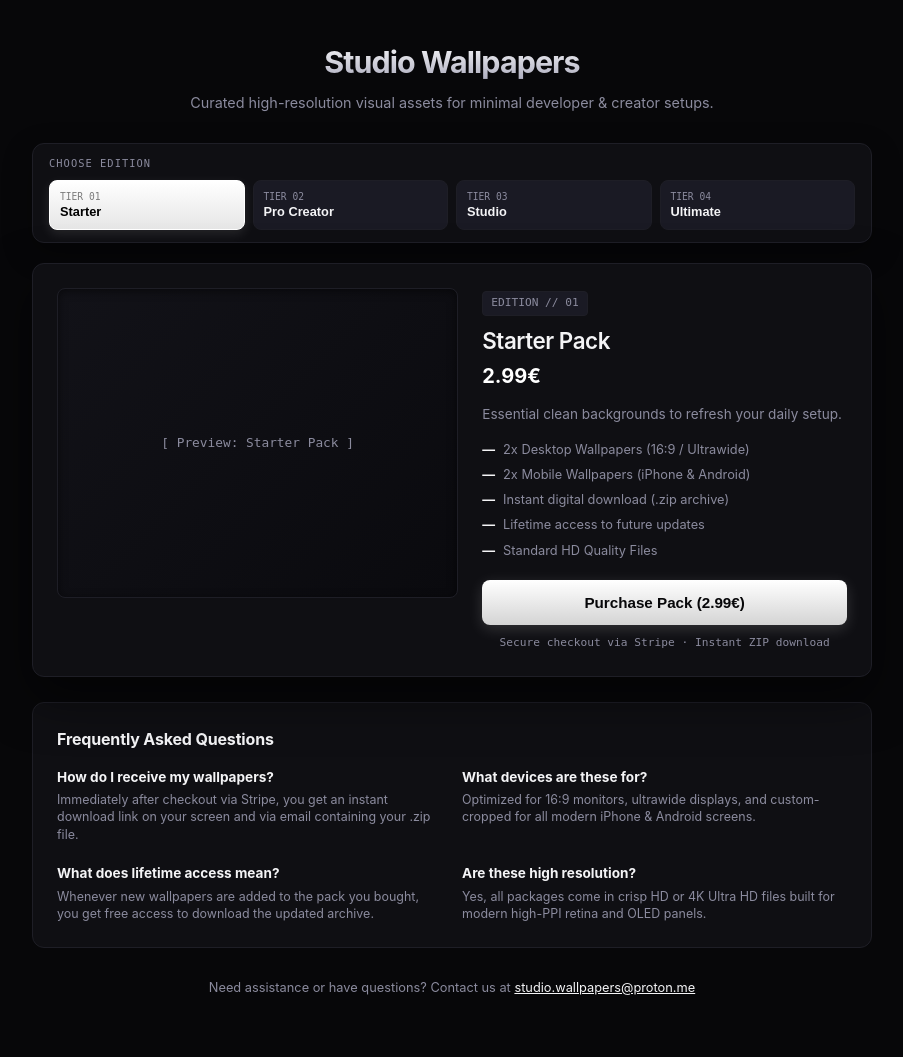
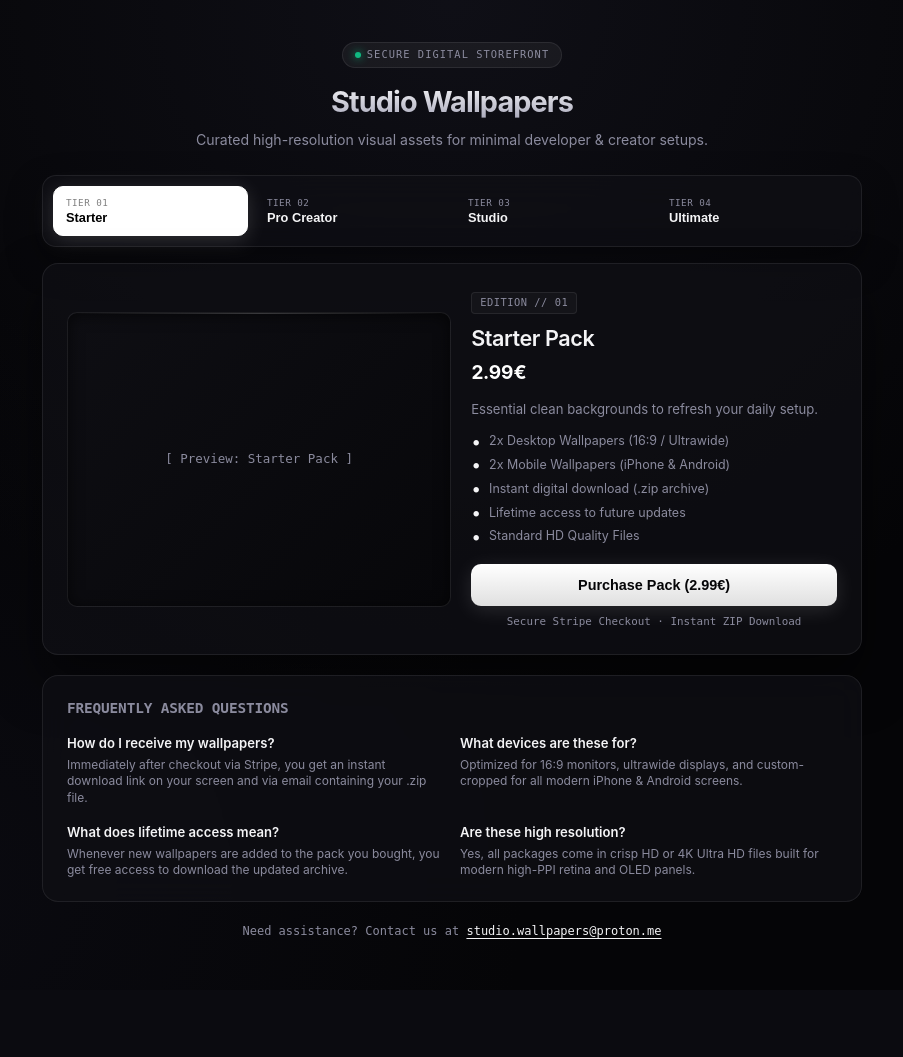
Before and after one commit to td3w/noxelstudio, a Flask app: page / in a window 1280 px wide. Shown: the whole page, without its empty margins (188-1091 px from the left). After the commit the page ends 939 px from the top, so only its background shows below. Run offline with Flask 3, Linux system fonts and the light colour scheme; some libraries are stand-ins or nearby versions.

Commit message:
Turn thumbnail row into interactive switcher tabs

```diff
--- a/templates/index.html
+++ b/templates/index.html
@@ -3,40 +3,69 @@
 <head>
     <meta charset="UTF-8">
     <meta name="viewport" content="width=device-width, initial-scale=1.0">
-    <title>Studio Wallpapers // Collections</title>
+    <title>Studio Wallpapers // High-End Digital Assets</title>
     <style>
         :root {
-            --bg: #070709;
-            --surface: #0f0f13;
-            --surface-hover: #16161c;
-            --border: #1e1e26;
-            --border-active: #3f3f4e;
+            --bg: #050507;
+            --surface: rgba(15, 15, 20, 0.75);
+            --surface-solid: #0f0f14;
+            --border: rgba(255, 255, 255, 0.08);
+            --border-hover: rgba(255, 255, 255, 0.2);
             --text: #f4f4f6;
             --muted: #8b8b9e;
             --accent: #ffffff;
-            --accent-dim: #1a1a24;
+            --accent-dim: rgba(255, 255, 255, 0.03);
+            --glow: rgba(255, 255, 255, 0.04);
         }
         * { box-sizing: border-box; }
         body {
             background-color: var(--bg);
+            background-image:
+                radial-gradient(circle at 50% 0%, rgba(30, 30, 45, 0.4) 0%, transparent 60%),
+                radial-gradient(circle at 10% 90%, rgba(15, 15, 25, 0.5) 0%, transparent 40%);
             color: var(--text);
             font-family: -apple-system, BlinkMacSystemFont, "Segoe UI", Roboto, Helvetica, Arial, sans-serif;
             margin: 0;
             padding: 40px 20px;
             display: flex;
             justify-content: center;
+            min-height: 100vh;
             line-height: 1.5;
         }
         .wrapper {
             width: 100%;
-            max-width: 840px;
+            max-width: 820px;
         }
+
+        /* Header */
         .header-title {
             text-align: center;
-            margin-bottom: 30px;
+            margin-bottom: 25px;
+        }
+        .badge-pill {
+            display: inline-flex;
+            align-items: center;
+            gap: 6px;
+            background: rgba(255, 255, 255, 0.05);
+            border: 1px solid var(--border);
+            padding: 4px 12px;
+            border-radius: 20px;
+            font-size: 0.65rem;
+            font-family: monospace;
+            color: var(--muted);
+            letter-spacing: 0.1em;
+            margin-bottom: 12px;
+            text-transform: uppercase;
+        }
+        .badge-dot {
+            width: 6px;
+            height: 6px;
+            background-color: #10b981;
+            border-radius: 50%;
+            box-shadow: 0 0 8px #10b981;
         }
         .header-title h1 {
-            font-size: 1.9rem;
+            font-size: 1.8rem;
             margin: 0 0 6px 0;
             font-weight: 700;
             letter-spacing: -0.03em;
@@ -46,65 +75,60 @@
         }
         .header-title p {
             color: var(--muted);
-            font-size: 0.9rem;
+            font-size: 0.88rem;
             margin: 0;
         }
 
         /* Switcher Bar */
         .switcher-card {
             background: var(--surface);
+            backdrop-filter: blur(16px);
+            -webkit-backdrop-filter: blur(16px);
             border: 1px solid var(--border);
-            border-radius: 12px;
-            padding: 12px 16px;
-            margin-bottom: 20px;
-            box-shadow: 0 10px 30px rgba(0,0,0,0.3);
-        }
-        .switcher-label {
-            font-size: 0.65rem;
-            font-family: monospace;
-            color: var(--muted);
-            letter-spacing: 0.1em;
-            margin-bottom: 8px;
-            display: block;
+            border-radius: 14px;
+            padding: 10px;
+            margin-bottom: 16px;
+            box-shadow: 0 15px 35px rgba(0,0,0,0.4);
         }
         .thumb-row {
             display: grid;
             grid-template-columns: repeat(4, 1fr);
-            gap: 8px;
+            gap: 6px;
         }
         @media (max-width: 600px) {
-            .thumb-row { grid-template-columns: repeat(2, 1fr); gap: 6px; }
+            .thumb-row { grid-template-columns: repeat(2, 1fr); }
         }
         .thumb-btn {
-            background: var(--accent-dim);
-            border: 1px solid var(--border);
-            border-radius: 8px;
-            padding: 10px;
+            background: transparent;
+            border: 1px solid transparent;
+            border-radius: 10px;
+            padding: 10px 12px;
             cursor: pointer;
-            transition: all 0.25s cubic-bezier(0.16, 1, 0.3, 1);
+            transition: all 0.2s cubic-bezier(0.16, 1, 0.3, 1);
             display: flex;
             flex-direction: column;
             gap: 2px;
             text-align: left;
         }
         .thumb-btn:hover {
-            background: var(--surface-hover);
-            border-color: var(--border-active);
+            background: rgba(255, 255, 255, 0.03);
+            border-color: var(--border);
         }
         .thumb-btn.active {
-            background: linear-gradient(180deg, #ffffff 0%, #e6e6e6 100%);
+            background: #ffffff;
             border-color: #ffffff;
             color: #000000;
-            box-shadow: 0 4px 12px rgba(255, 255, 255, 0.1);
+            box-shadow: 0 4px 20px rgba(255, 255, 255, 0.15);
         }
         .thumb-btn.active .btn-tier { color: rgba(0,0,0,0.5); }
         .thumb-btn.active .btn-name { color: #000000; font-weight: 700; }
 
         .btn-tier {
-            font-size: 0.6rem;
+            font-size: 0.58rem;
             font-family: monospace;
             color: var(--muted);
             text-transform: uppercase;
+            letter-spacing: 0.05em;
         }
         .btn-name {
             font-size: 0.8rem;
@@ -112,165 +136,189 @@
             color: var(--text);
         }
 
-        /* Product Box */
+        /* Product Panel */
         .product-panel {
             display: none;
             opacity: 0;
-            transition: opacity 0.3s ease;
+            transition: opacity 0.25s ease;
         }
         .product-panel.active {
             display: block;
             opacity: 1;
-            animation: fadeIn 0.4s ease forwards;
+            animation: fadeIn 0.3s cubic-bezier(0.16, 1, 0.3, 1) forwards;
         }
         @keyframes fadeIn {
-            from { opacity: 0; transform: translateY(5px); }
+            from { opacity: 0; transform: translateY(4px); }
             to { opacity: 1; transform: translateY(0); }
         }
 
         .product-grid {
             display: grid;
-            grid-template-columns: 1.1fr 1fr;
-            gap: 24px;
+            grid-template-columns: 1.05fr 1fr;
+            gap: 20px;
             background: var(--surface);
+            backdrop-filter: blur(16px);
+            -webkit-backdrop-filter: blur(16px);
             border: 1px solid var(--border);
-            border-radius: 12px;
+            border-radius: 16px;
             padding: 24px;
-            box-shadow: 0 20px 50px rgba(0,0,0,0.5);
-            margin-bottom: 25px;
+            box-shadow: 0 25px 50px rgba(0,0,0,0.5);
+            margin-bottom: 20px;
         }
         @media (max-width: 768px) {
             .product-grid { grid-template-columns: 1fr; padding: 20px; }
         }
 
-        .preview-pane { display: flex; flex-direction: column; gap: 12px; }
+        .preview-pane { display: flex; flex-direction: column; justify-content: center; }
         .main-img {
             width: 100%;
-            height: 310px;
-            background: linear-gradient(135deg, #121218 0%, #0a0a0e 100%);
-            border-radius: 8px;
+            height: 295px;
+            background: linear-gradient(135deg, #0e0e13 0%, #07070a 100%);
+            border-radius: 10px;
             border: 1px solid var(--border);
             display: flex;
             align-items: center;
             justify-content: center;
             font-family: monospace;
             color: var(--muted);
-            font-size: 0.8rem;
-            box-shadow: inset 0 2px 10px rgba(0,0,0,0.5);
+            font-size: 0.78rem;
+            box-shadow: inset 0 2px 15px rgba(0,0,0,0.6), 0 0 30px rgba(255,255,255,0.01);
+            position: relative;
+            overflow: hidden;
+        }
+        .main-img::after {
+            content: '';
+            position: absolute;
+            top: 0; left: 0; right: 0; height: 1px;
+            background: linear-gradient(90deg, transparent, rgba(255,255,255,0.2), transparent);
         }
 
         .details-pane { display: flex; flex-direction: column; justify-content: space-between; }
 
         .nav-tag {
-            font-size: 0.7rem;
+            font-size: 0.65rem;
             font-family: monospace;
             color: var(--muted);
             margin-bottom: 8px;
             display: inline-block;
-            background: var(--accent-dim);
+            background: rgba(255, 255, 255, 0.03);
             border: 1px solid var(--border);
-            padding: 3px 8px;
+            padding: 2px 8px;
             border-radius: 4px;
+            letter-spacing: 0.05em;
         }
 
         h2.product-title {
-            font-size: 1.4rem;
+            font-size: 1.35rem;
             margin: 0 0 4px 0;
             font-weight: 600;
             letter-spacing: -0.02em;
         }
         .price-tag {
-            font-size: 1.25rem;
+            font-size: 1.2rem;
             font-weight: 700;
-            margin-bottom: 12px;
+            margin-bottom: 10px;
             color: #ffffff;
+            font-feature-settings: "tnum";
         }
-        .desc { font-size: 0.85rem; color: var(--muted); margin-bottom: 16px; line-height: 1.4; }
+        .desc { font-size: 0.82rem; color: var(--muted); margin-bottom: 14px; line-height: 1.4; }
 
         .specs-list {
             list-style: none;
             padding: 0;
-            margin: 0 0 20px 0;
-            font-size: 0.8rem;
+            margin: 0 0 18px 0;
+            font-size: 0.78rem;
             color: var(--muted);
         }
         .specs-list li {
-            margin-bottom: 6px;
+            margin-bottom: 5px;
             display: flex;
             align-items: center;
             gap: 8px;
         }
         .specs-list li::before {
-            content: "—";
+            content: "•";
             color: var(--text);
-            font-weight: bold;
+            font-size: 1.1rem;
+            line-height: 0;
         }
 
         .btn-action {
             width: 100%;
-            background: linear-gradient(180deg, #ffffff 0%, #d4d4d4 100%);
-            color: #070709;
+            background: linear-gradient(180deg, #ffffff 0%, #e0e0e0 100%);
+            color: #050507;
             border: none;
-            padding: 14px;
-            font-size: 0.95rem;
+            padding: 13px;
+            font-size: 0.9rem;
             font-weight: 700;
-            border-radius: 8px;
+            border-radius: 10px;
             cursor: pointer;
-            box-shadow: 0 4px 15px rgba(255, 255, 255, 0.15);
-            transition: transform 0.1s ease, box-shadow 0.2s ease;
+            box-shadow: 0 4px 20px rgba(255, 255, 255, 0.12);
+            transition: all 0.2s cubic-bezier(0.16, 1, 0.3, 1);
         }
-        .btn-action:hover { box-shadow: 0 6px 20px rgba(255, 255, 255, 0.25); }
-        .btn-action:active { transform: scale(0.98); }
+        .btn-action:hover {
+            transform: translateY(-1px);
+            box-shadow: 0 6px 25px rgba(255, 255, 255, 0.25);
+        }
+        .btn-action:active { transform: translateY(0); }
 
         .meta-footer {
             text-align: center;
-            font-size: 0.7rem;
+            font-size: 0.68rem;
             color: var(--muted);
-            margin-top: 10px;
+            margin-top: 8px;
             font-family: monospace;
         }
 
         /* FAQ Section */
         .faq-section {
             background: var(--surface);
+            backdrop-filter: blur(16px);
+            -webkit-backdrop-filter: blur(16px);
             border: 1px solid var(--border);
-            border-radius: 12px;
-            padding: 24px;
-            margin-bottom: 30px;
+            border-radius: 16px;
+            padding: 22px 24px;
+            margin-bottom: 20px;
         }
         .faq-section h3 {
-            font-size: 1rem;
-            margin: 0 0 16px 0;
+            font-size: 0.9rem;
+            margin: 0 0 14px 0;
             letter-spacing: -0.01em;
+            text-transform: uppercase;
+            font-family: monospace;
+            color: var(--muted);
         }
         .faq-grid {
             display: grid;
             grid-template-columns: 1fr 1fr;
-            gap: 20px;
+            gap: 16px;
         }
         @media (max-width: 768px) {
             .faq-grid { grid-template-columns: 1fr; }
         }
         .faq-item h4 {
-            font-size: 0.85rem;
-            margin: 0 0 4px 0;
+            font-size: 0.82rem;
+            margin: 0 0 3px 0;
             color: var(--text);
+            font-weight: 600;
         }
         .faq-item p {
-            font-size: 0.78rem;
+            font-size: 0.75rem;
             color: var(--muted);
             margin: 0;
             line-height: 1.4;
         }
         .support-box {
             text-align: center;
-            font-size: 0.8rem;
+            font-size: 0.75rem;
             color: var(--muted);
-            padding-bottom: 20px;
+            padding-bottom: 10px;
+            font-family: monospace;
         }
         .support-box a {
             color: var(--text);
             text-decoration: underline;
+            text-underline-offset: 3px;
         }
     </style>
 </head>
@@ -278,13 +326,15 @@
 
     <div class="wrapper">
         <div class="header-title">
+            <div class="badge-pill">
+                <span class="badge-dot"></span> Secure Digital Storefront
+            </div>
             <h1>Studio Wallpapers</h1>
             <p>Curated high-resolution visual assets for minimal developer & creator setups.</p>
         </div>
 
         <!-- Interactive Tier Switcher Card -->
         <div class="switcher-card">
-            <span class="switcher-label">CHOOSE EDITION</span>
             <div class="thumb-row">
                 <button class="thumb-btn active" onclick="switchProduct(0, this)">
                     <span class="btn-tier">Tier 01</span>
@@ -331,7 +381,7 @@
 
                     <div>
                         <button class="btn-action" onclick="window.location.href='{{ product.stripe_link }}'">Purchase Pack ({{ product.price }}€)</button>
-                        <div class="meta-footer">Secure checkout via Stripe · Instant ZIP download</div>
+                        <div class="meta-footer">Secure Stripe Checkout · Instant ZIP Download</div>
                     </div>
                 </div>
             </div>
@@ -363,7 +413,7 @@
 
         <!-- Support Footer -->
         <div class="support-box">
-            Need assistance or have questions? Contact us at <a href="mailto:studio.wallpapers@proton.me">studio.wallpapers@proton.me</a>
+            Need assistance? Contact us at <a href="mailto:studio.wallpapers@proton.me">studio.wallpapers@proton.me</a>
         </div>
     </div>
 
```
